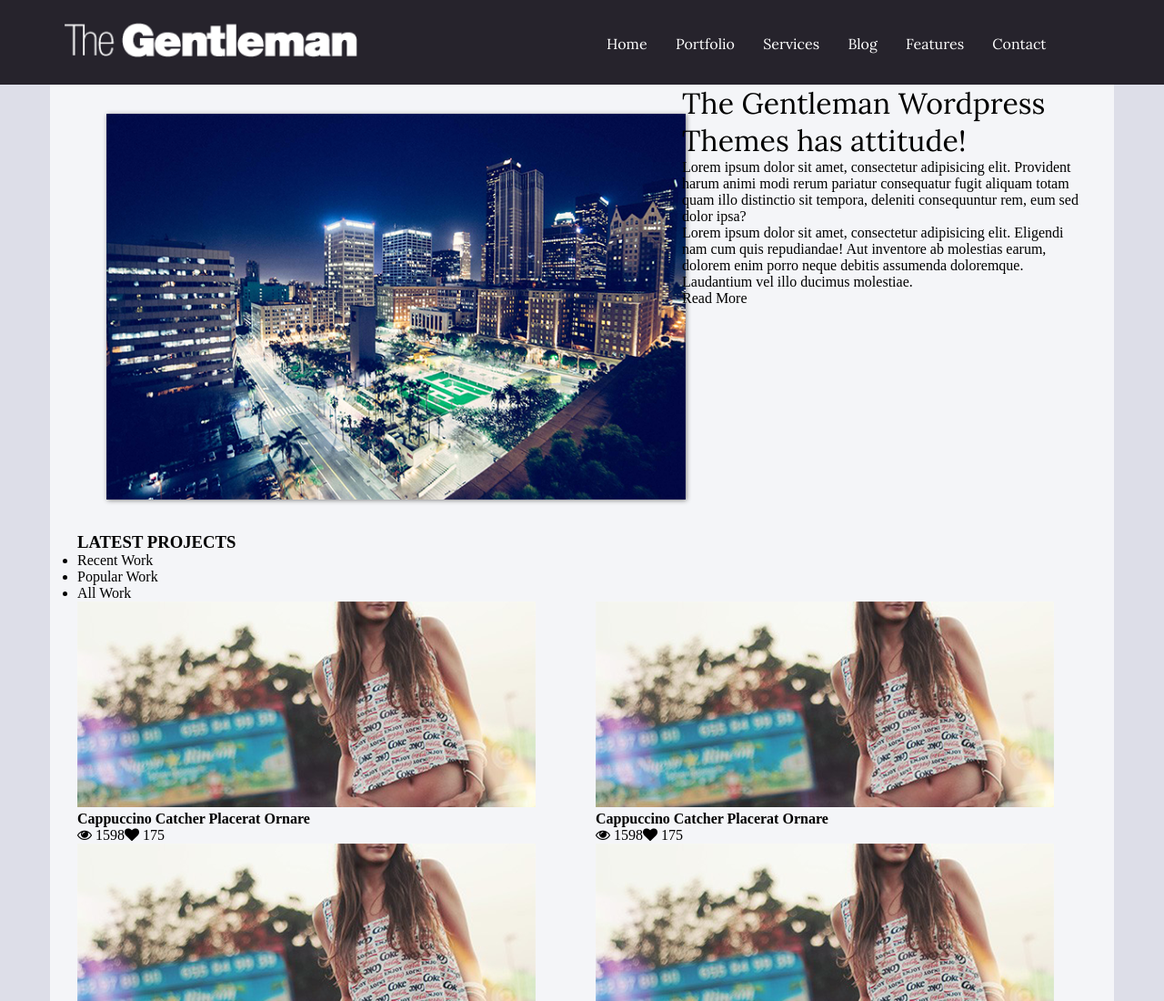
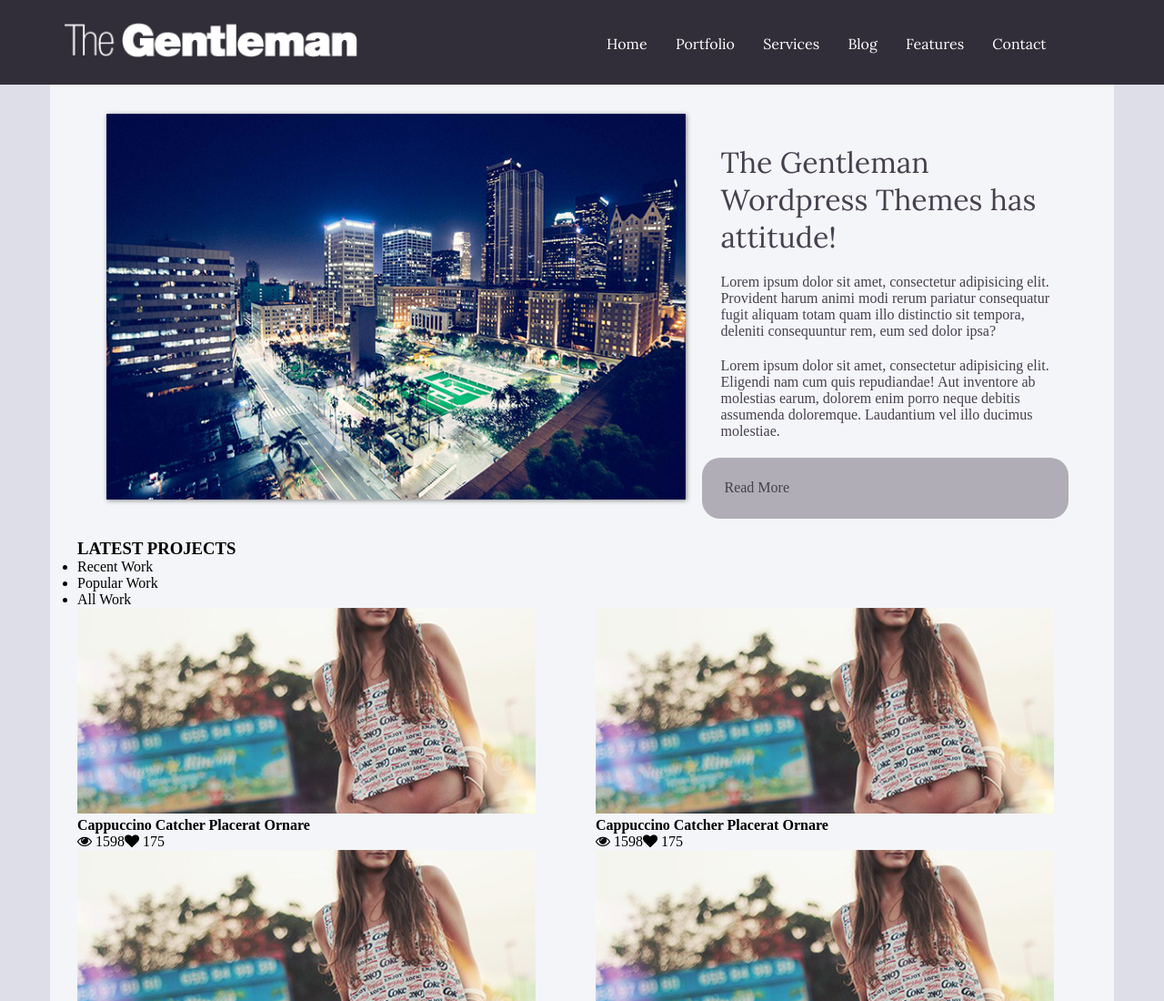
Before and after one commit to cGoGo/ejercicio-the-gentleman-evaluacion-indivisual, a plain HTML site: page index.html in a window 1280 px wide. Shown: the top 1100 px of the page at 91% size. Drawn offline with Linux system fonts and the light colour scheme.

Commit message:
Estilo CSS al articulo

```diff
--- a/css/main.css
+++ b/css/main.css
@@ -14,9 +14,11 @@ nav li {
 
 /* CUERPO */
 /* Articulo */
-.imgHeader {
-	margin: 5%;
-}
 .tittle {
 	font-size: 2em;
 }
+.boton {
+	background: rgb(176, 173, 183);
+	padding: 6%;
+	border-radius: 20px;
+}
--- a/css/utilities.css
+++ b/css/utilities.css
@@ -19,9 +19,7 @@ strong {
 .pd-10 {
 	padding: 10%;
 }
-.pt-5{
-	padding-top: 5%;
-}
+
 .pb-5{
 	padding-bottom: 5%;
 }
@@ -86,7 +84,7 @@ strong {
 	width: 100%;
 }
 .bgGray{
-	background: rgb(38, 35, 44);
+	background: rgb(50, 46, 57);
 }
 .bgGray2{
 	background: rgb(221, 222, 232);
@@ -103,6 +101,9 @@ strong {
 .txtWhite{
 	color: white;
 }
+.txtGray {
+	color: rgb(70, 64, 79);
+}
 .action:hover {
 	color: rgb(238, 36, 101);
 }
@@ -118,3 +119,9 @@ strong {
 .boxShdw {
 	box-shadow:1px 1px 5px #888888;
 }
+.mg5 {
+	margin: 5%;
+}
+.pt5{
+	padding-top: 5%;
+}
--- a/index.html
+++ b/index.html
@@ -43,14 +43,14 @@
     <div class="container">
       <div class="row">
         <div class="col-7">
-          <img src="img/header.png" class="w100 boxShdw imgHeader">
+          <img src="img/header.png" class="w100 boxShdw mg5">
         </div>
         <div class="col-5">
-          <div class="">
-            <p class="tittle lora">The Gentleman Wordpress Themes has attitude!</p>
-            <p>Lorem ipsum dolor sit amet, consectetur adipisicing elit. Provident harum animi modi rerum pariatur consequatur fugit aliquam totam quam illo distinctio sit tempora, deleniti consequuntur rem, eum sed dolor ipsa?</p>
-            <p>Lorem ipsum dolor sit amet, consectetur adipisicing elit. Eligendi nam cum quis repudiandae! Aut inventore ab molestias earum, dolorem enim porro neque debitis assumenda doloremque. Laudantium vel illo ducimus molestiae.</p>
-            <div>Read More</div>
+          <div class="mg5 txtGray pt5">
+            <p class="tittle lora mg5">The Gentleman Wordpress Themes has attitude!</p>
+            <p class="mg5">Lorem ipsum dolor sit amet, consectetur adipisicing elit. Provident harum animi modi rerum pariatur consequatur fugit aliquam totam quam illo distinctio sit tempora, deleniti consequuntur rem, eum sed dolor ipsa?</p>
+            <p class="mg5">Lorem ipsum dolor sit amet, consectetur adipisicing elit. Eligendi nam cum quis repudiandae! Aut inventore ab molestias earum, dolorem enim porro neque debitis assumenda doloremque. Laudantium vel illo ducimus molestiae.</p>
+            <div class="boton">Read More</div>
           </div>
         </div>
       </div>
```
